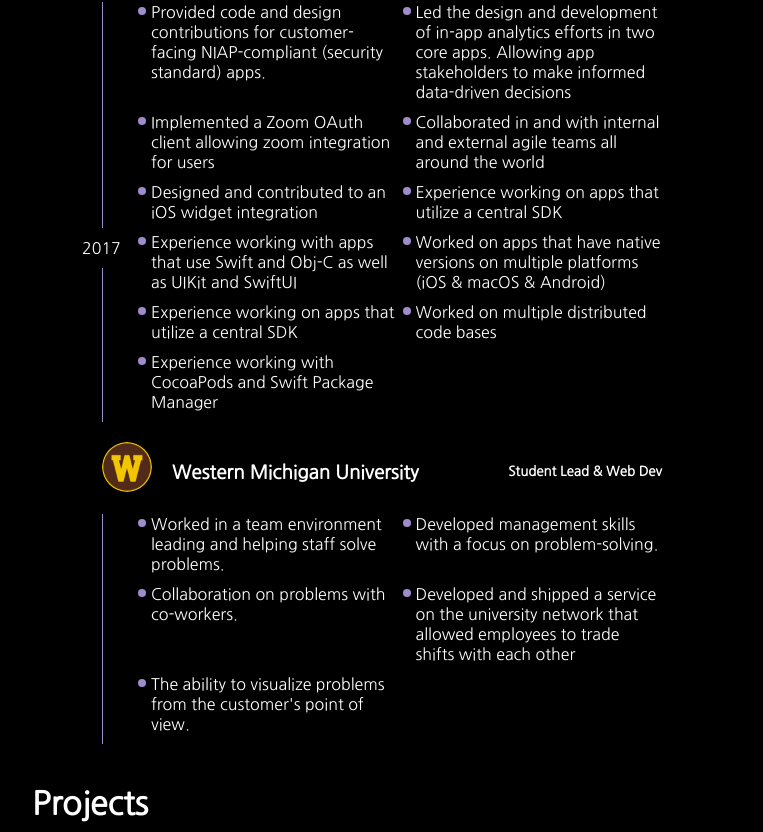
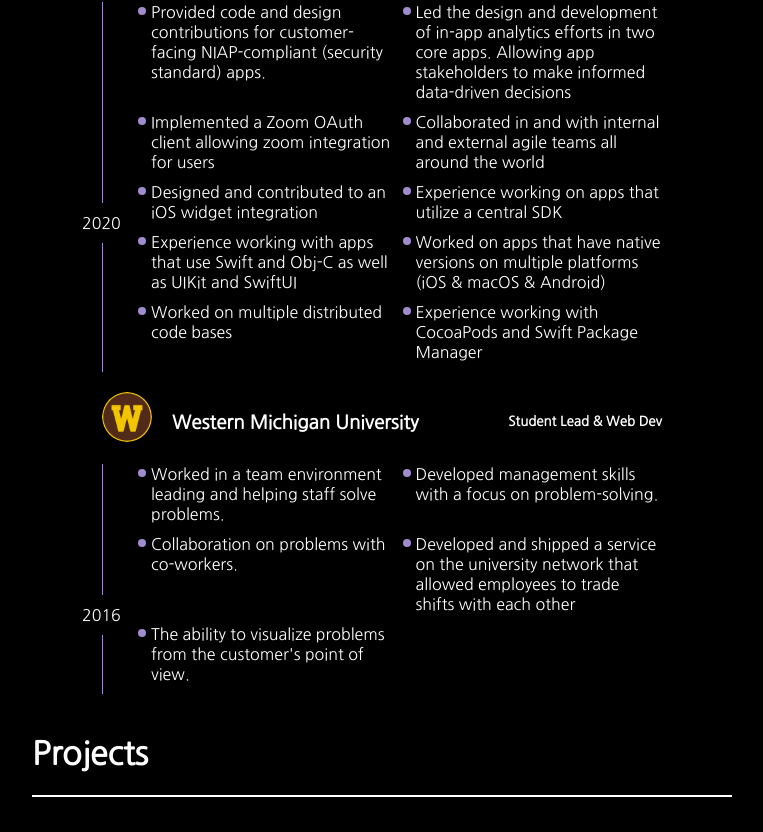
Before and after one commit to JoeManto/cv-joemanto.github.io, a React (Create React App) app: page / in a window 1280 px wide. Shown: the part 558-1390 px from the top of the page, without its empty margins (258-1021 px from the left). Built offline with nearby package versions, Linux system fonts and the light colour scheme.

Commit message:
update resume

```diff
--- a/package.json
+++ b/package.json
@@ -18,7 +18,7 @@
     "react-redux": "^7.1.3",
     "react-router-dom": "^5.1.2",
     "react-router-redux": "^4.0.8",
-    "react-scripts": "3.3.0",
+    "react-scripts": "^3.3.0",
     "redux": "^4.0.4"
   },
   "devDependencies": {
--- a/src/App.js
+++ b/src/App.js
@@ -32,7 +32,7 @@ function App() {
               <h5>Member of Technical Staff 2</h5>
           </HStack>
           <Centered style = {{marginBottom: "20px", position: "relative"}}>
-            <p style={{position: "absolute", top: "50%", left: "-30px", backgroundColor: "black", padding: "10px"}}>2017</p>
+            <p style={{position: "absolute", top: "50%", left: "-30px", backgroundColor: "black", padding: "10px"}}>2020</p>
             <HStack basis = {"30%"} style = {{borderLeft: "1px #a08bccFF solid", paddingLeft: "30px"}}>
               <BulletPoint>Provided code and design contributions for customer-facing NIAP-compliant (security standard) apps.</BulletPoint>
               <BulletPoint>Led the design and development of in-app analytics efforts in two core apps. Allowing app stakeholders to make informed data-driven decisions</BulletPoint>
@@ -42,7 +42,6 @@ function App() {
               <BulletPoint>Experience working on apps that utilize a central SDK</BulletPoint>
               <BulletPoint>Experience working with apps that use Swift and Obj-C as well as UIKit and SwiftUI</BulletPoint>
               <BulletPoint>Worked on apps that have native versions on multiple platforms (iOS & macOS & Android)</BulletPoint>
-              <BulletPoint>Experience working on apps that utilize a central SDK</BulletPoint>
               <BulletPoint>Worked on multiple distributed code bases</BulletPoint>
               <BulletPoint>Experience working with CocoaPods and Swift Package Manager</BulletPoint>
             </HStack>
@@ -55,6 +54,7 @@ function App() {
             <h5>Student Lead & Web Dev</h5>
           </HStack>
           <Centered style = {{borderLeft: "", position: "relative"}}>
+          <p style={{position: "absolute", top: "50%", left: "-30px", backgroundColor: "black", padding: "10px"}}>2016</p>
             <HStack basis = {"30%"} style = {{borderLeft: "1px #a08bccFF solid", paddingLeft: "30px"}}>
               <BulletPoint>Worked in a team environment leading and helping staff solve problems.</BulletPoint>
               <BulletPoint>Developed management skills with a focus on problem-solving.</BulletPoint>
```
Also changed, not shown: 2 other files (tests, documents, lock files or other folders).
